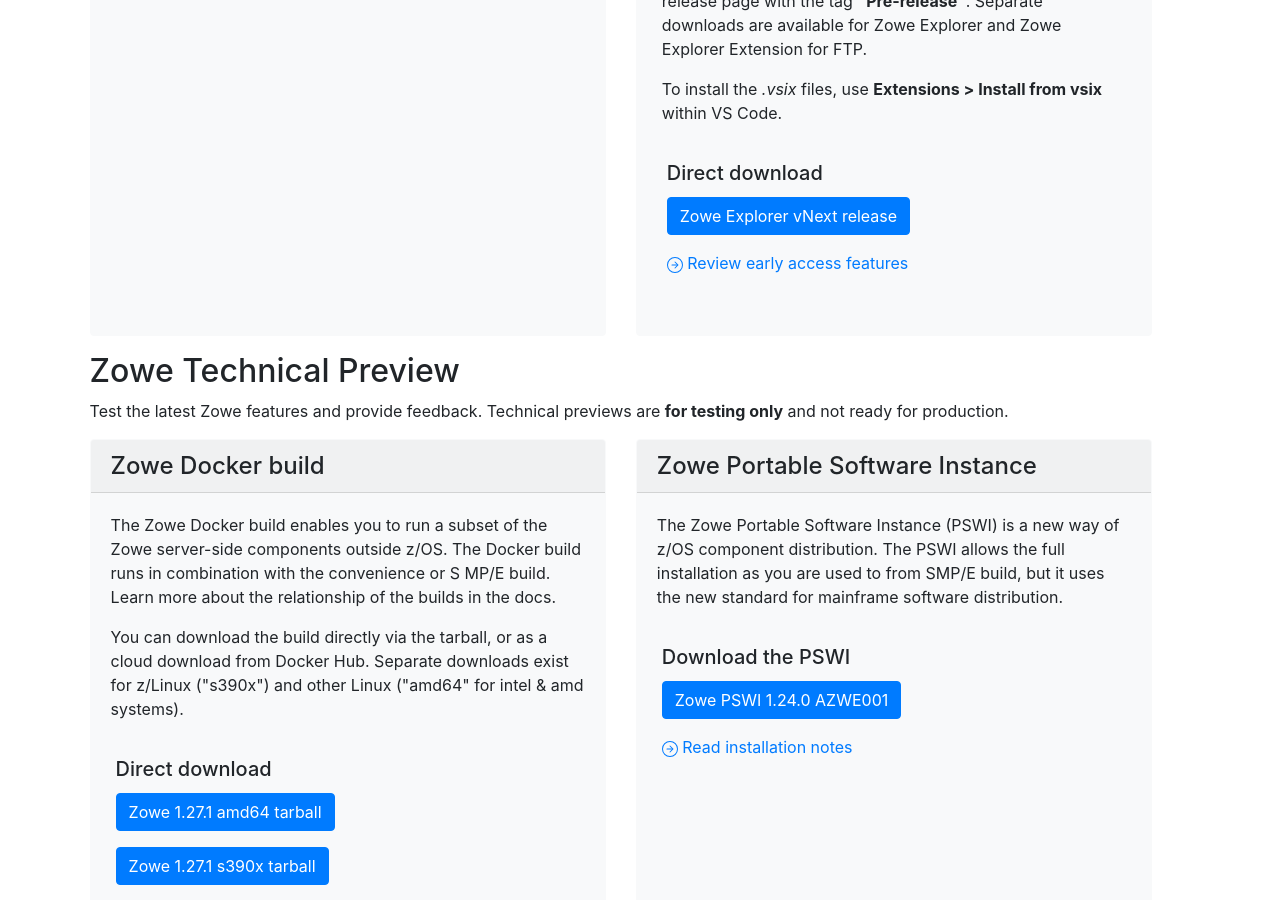
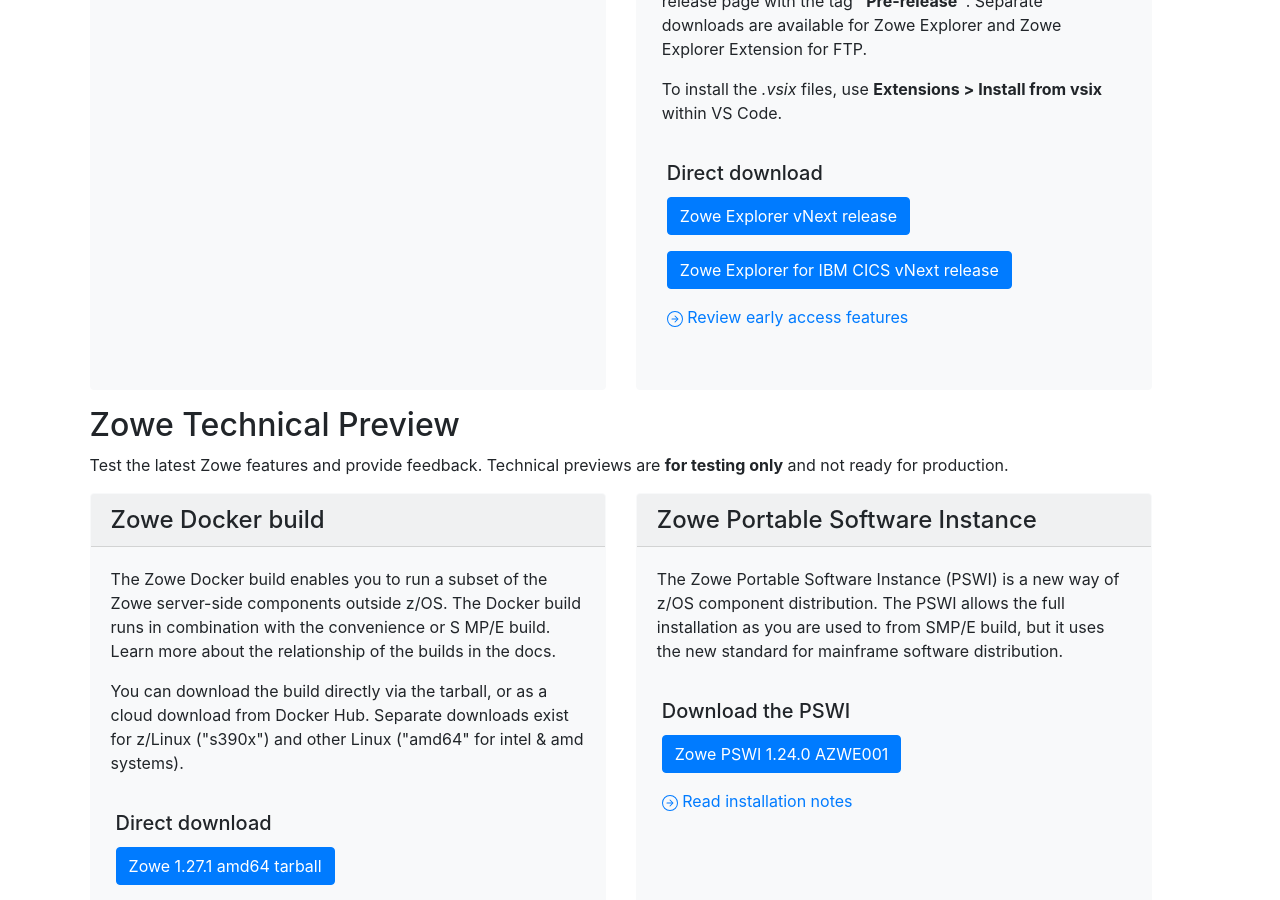
Before and after one commit to zowe/zowe.github.io, a Jekyll site: the page built from download.md, in a window 1280 px wide and 900 px high, scrolled down 2646 px. Built offline with Jekyll 4.4.1, drawn with Linux system fonts in a browser that asks for light colours; our own code applies the rules of GitHub Pages for plain Markdown files.

Commit message:
ZoweCICSExplorerDownloadvNextButton
Signed-off-by: Joe-Winchester <winchest@uk.ibm.com>

```diff
--- a/download.md
+++ b/download.md
@@ -239,6 +239,7 @@
           <div class="card-body">
             <h5 class="card-title">Direct download</h5>
             <p><a class="btn btn-primary" href="{{ site.zowe_explorer_next_github_url }}">Zowe Explorer vNext release</a></p>
+            <p><a class="btn btn-primary" href="https://github.com/zowe/vscode-extension-for-cics">Zowe Explorer for IBM CICS vNext release</a></p>
             <div>
               <a href="{{ site.zowe_explorer_next_doc_url }}" class="card-link">
               <svg width="1em" height="1em" viewBox="0 0 16 16" class="bi bi-arrow-right-circle" fill="currentColor" xmlns="http://www.w3.org/2000/svg"> <path fill-rule="evenodd" d="M8 15A7 7 0 1 0 8 1a7 7 0 0 0 0 14zm0 1A8 8 0 1 0 8 0a8 8 0 0 0 0 16z"/> <path fill-rule="evenodd" d="M7.646 11.354a.5.5 0 0 1 0-.708L10.293 8 7.646 5.354a.5.5 0 1 1 .708-.708l3 3a.5.5 0 0 1 0 .708l-3 3a.5.5 0 0 1-.708 0z"/> <path fill-rule="evenodd" d="M4.5 8a.5.5 0 0 1 .5-.5h5a.5.5 0 0 1 0 1H5a.5.5 0 0 1-.5-.5z"/></svg>
```
